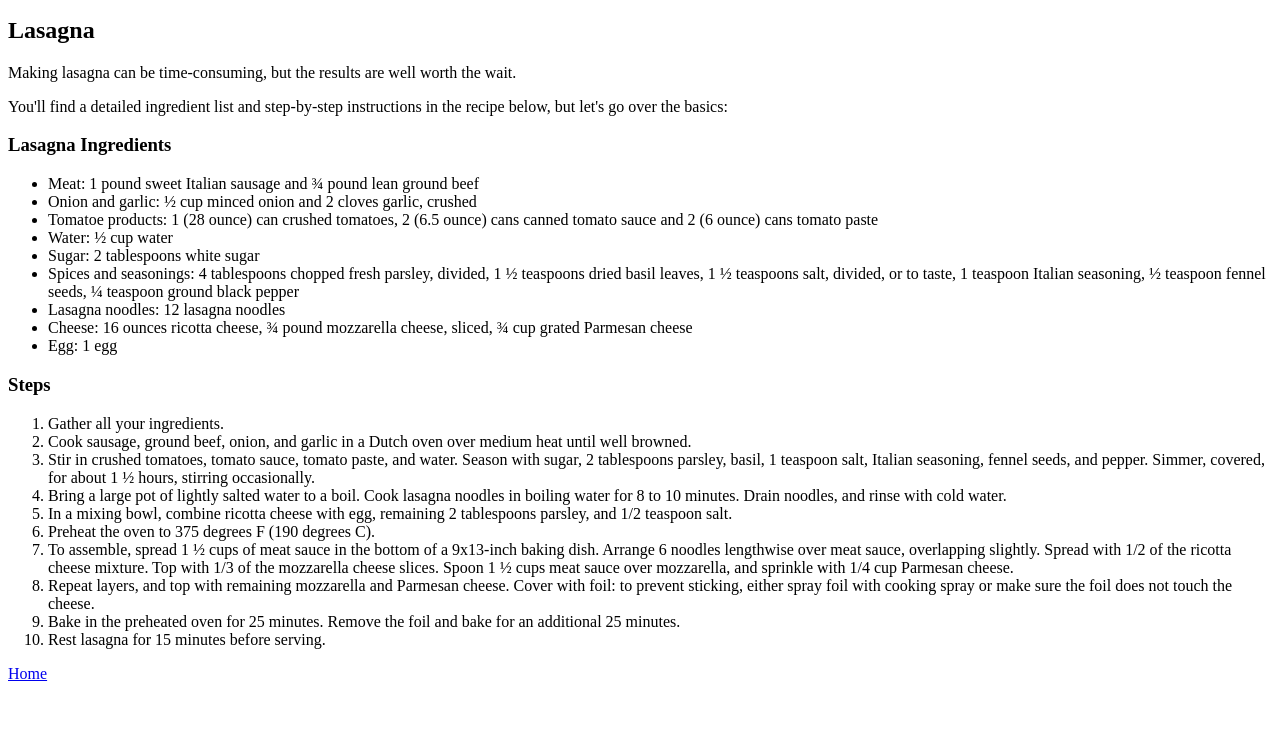
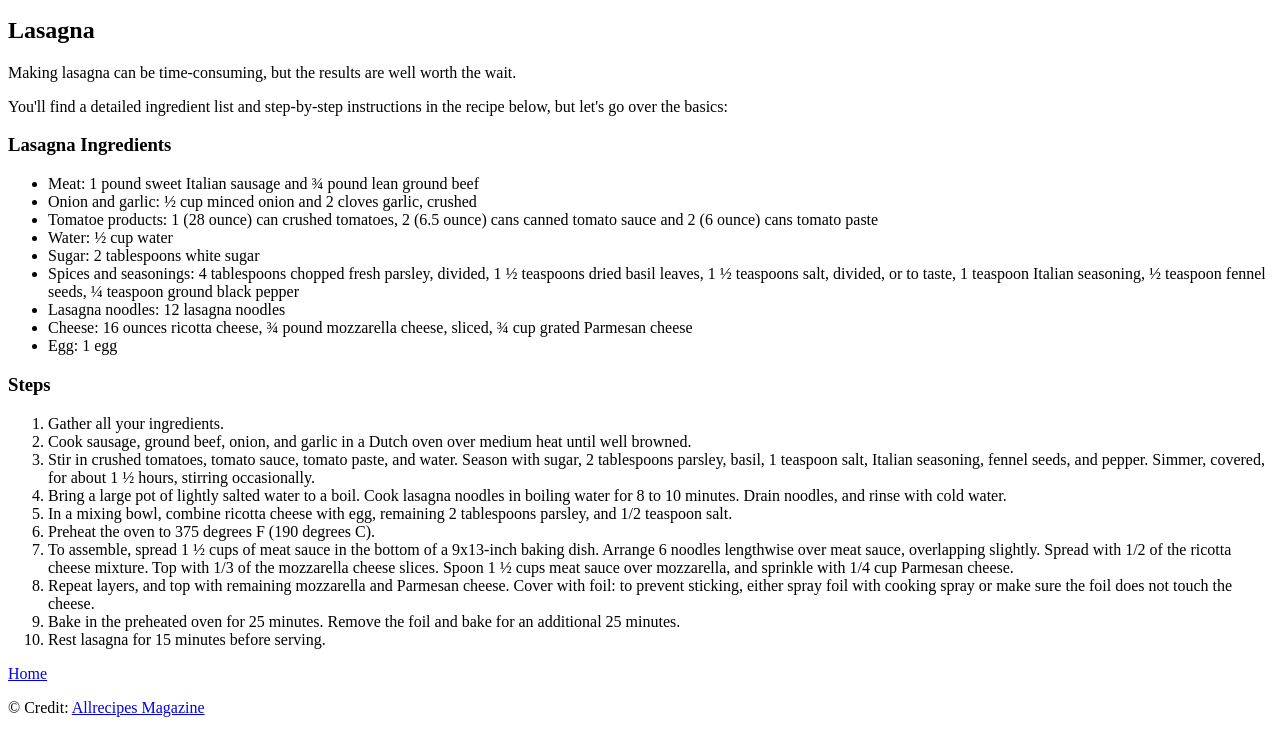
Before and after one commit to bhundu07/odin-recipes, a plain HTML site: page recipes/lasagna.html in a window 1280 px wide. Shown: the part 405-1138 px from the top of the page. Before the commit the page ends 1096 px from the top, so only its background shows below. Drawn offline with Linux system fonts and the light colour scheme.

Commit message:
Edited lasagna.html

```diff
--- a/recipes/lasagna.html
+++ b/recipes/lasagna.html
@@ -41,5 +41,6 @@
         <li>Rest lasagna for 15 minutes before serving.</li>
     </ol>
     <a href="../index.html">Home</a>
+    <p>&copy; Credit: <a href="https://www.allrecipes.com/">Allrecipes Magazine</a></p>
 </body>
 </html>
```
